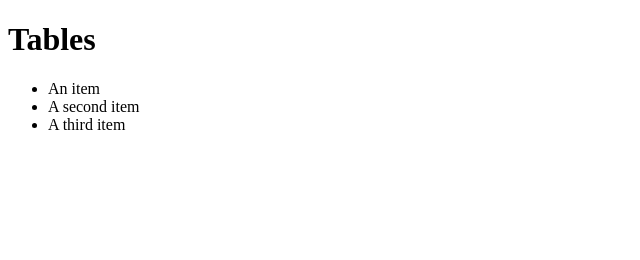
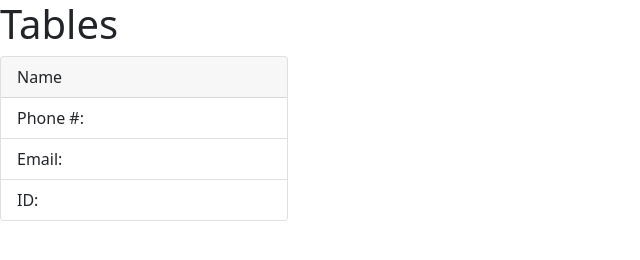
Before and after one commit to tylercmac/hot-restaurant, a website: page tables.html in a window 1280 px wide. Shown: the whole page, without its empty margins (0-640 px from the left). Drawn offline with nearby package versions, Linux system fonts and the light colour scheme.

Commit message:
updated tables html with suggested code

```diff
--- a/tables.html
+++ b/tables.html
@@ -4,16 +4,22 @@
     <meta charset="UTF-8">
     <meta http-equiv="X-UA-Compatible" content="IE=edge">
     <meta name="viewport" content="width=device-width, initial-scale=1.0">
-    <title>Document</title>
+    <link href="https://cdn.jsdelivr.net/npm/bootstrap@5.0.0-beta3/dist/css/bootstrap.min.css" rel="stylesheet" integrity="sha384-eOJMYsd53ii+scO/bJGFsiCZc+5NDVN2yr8+0RDqr0Ql0h+rP48ckxlpbzKgwra6" crossorigin="anonymous">
+    <link rel="stylesheet" href="https://cdn.jsdelivr.net/npm/bootstrap-icons@1.4.1/font/bootstrap-icons.css">
+    <link rel="stylesheet" href="/css/style.css">
+    <title>Tables</title>
 </head>
 <body>
     <h1>Tables</h1>
 
     <div class="card" style="width: 18rem;">
+        <div class="card-header">
+          Name
+        </div>
         <ul class="list-group list-group-flush">
-          <li class="list-group-item">An item</li>
-          <li class="list-group-item">A second item</li>
-          <li class="list-group-item">A third item</li>
+          <li class="list-group-item">Phone #: </li>
+          <li class="list-group-item">Email: </li>
+          <li class="list-group-item">ID: </li>
         </ul>
       </div>
 
```
